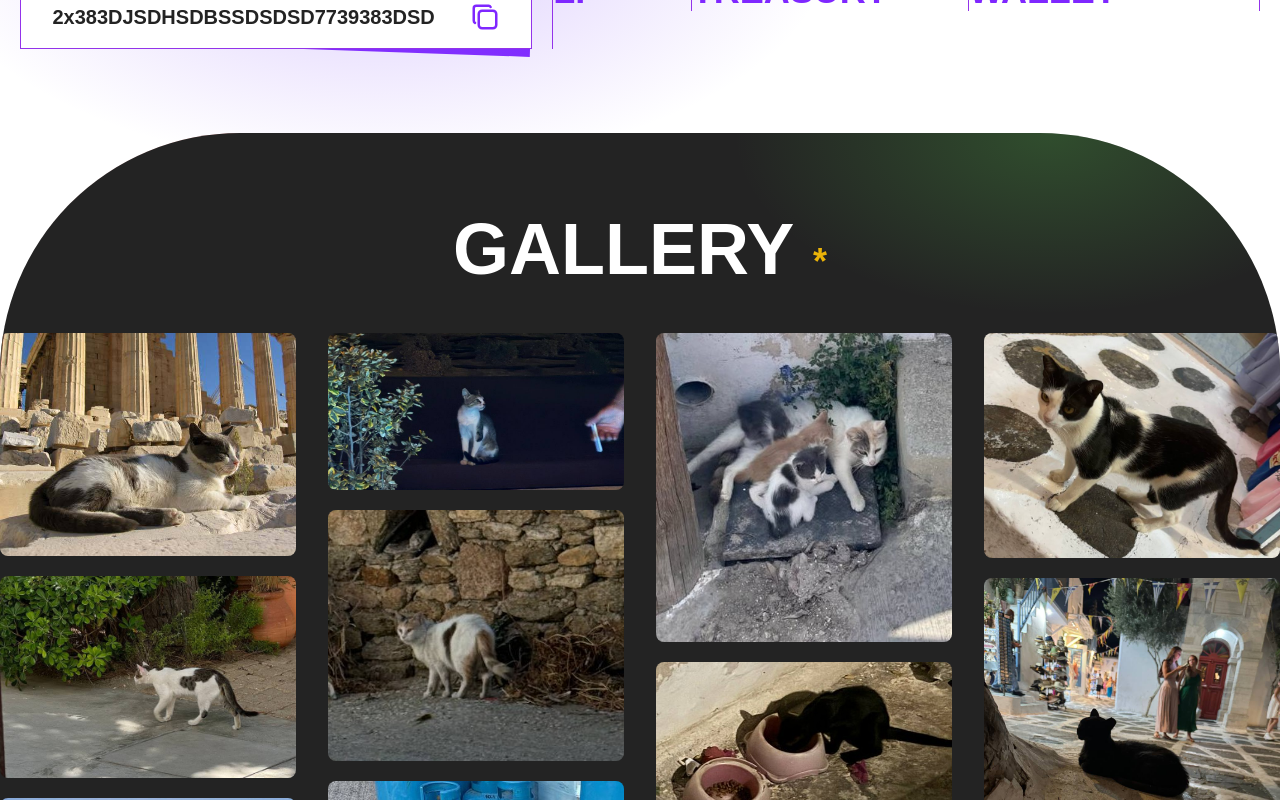
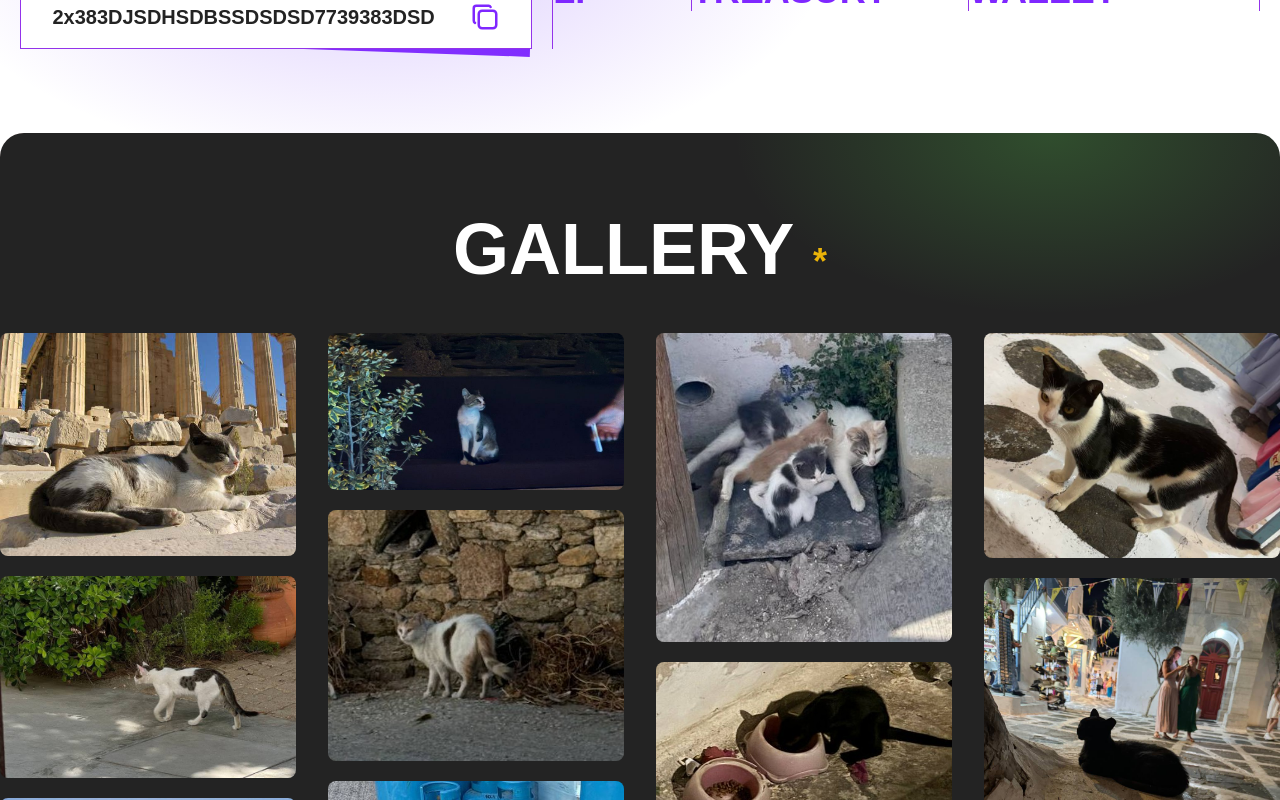
Before and after one commit to Reynaldo-Bocaling/greece-cat, a React (Vite) app: page / in a window 1280 px wide. Shown: the part 2080-2880 px from the top of the page. Built offline with nearby package versions, Linux system fonts and the light colour scheme; a web font is replaced by a local one.

Commit message:
update size

```diff
--- a/src/view/Gallery.jsx
+++ b/src/view/Gallery.jsx
@@ -6,7 +6,7 @@ const Gallery = () => {
   return (
     <section
       id="gallery"
-      className="w-full relative py-20 bg-dark rounded-t-[15rem] overflow-hidden mt-14"
+      className="w-full relative py-20 bg-dark rounded-t-3xl overflow-hidden mt-14"
     >
       <div className="relative max-w-7xl mx-auto flexColCenter gap-9 z-[998]">
         <h1 className="font-title text-5xl md:text-7xl text-white font-bold  text-center mb-12">
--- a/src/view/Hero.jsx
+++ b/src/view/Hero.jsx
@@ -21,7 +21,7 @@ const Hero = () => {
         </div>
         <div className="flex flex-col md:flex-row items-center gap-5 -mt-12">
           <div className="w-full md:w-1/4 ">
-            <button className="font-normal text-xl text-black font-medium pl-5 pr-2 py-2 w-full rounded-full bg-yellow-500 flex items-center justify-between gap-12 duration-300 transition-all hover:translate-x-5">
+            <button className="font-normal text-xl text-black font-bold pl-5 pr-2 py-2 w-full rounded-full bg-yellow-500 flex items-center justify-between gap-12 duration-300 transition-all hover:translate-x-5">
               Buy Now Tokens
               <p className="h-[50px] w-[50px] rounded-full bg-white flex items-center justify-center">
                 <GoArrowRight size={25} />
```
